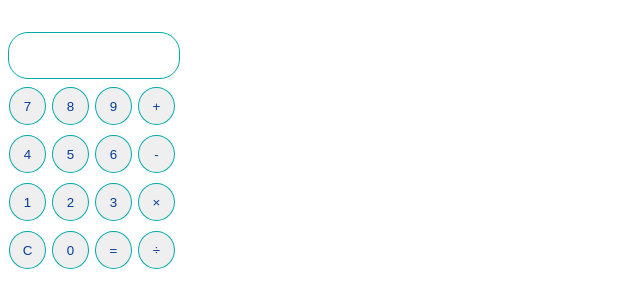
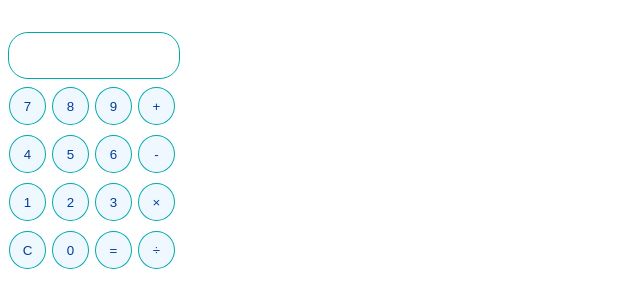
Before and after one commit to LIUHSI/Calculator, a plain HTML site: page index.html in a window 1280 px wide. Shown: the whole page, without its empty margins (0-640 px from the left). Drawn offline with Linux system fonts and the light colour scheme.

Commit message:
Update calculator.css

```diff
--- a/calculator.css
+++ b/calculator.css
@@ -6,6 +6,7 @@
     border: 1px solid #00AAAA; /*邊框，實線，色號*/
     padding:10px; /*內距*/
     color: #003C9D;
+    outline: none;
 }
 .keyboard input {
 width: 37px; /*寬度*/
@@ -15,4 +16,6 @@ margin: 5px 1px; /*外邊界，可是為什麼不是4個？*/
 border-radius:50%; /*圓角，為什麼這個用%上面的用px？*/
 border: 1px solid #00AAAA; /*邊框，實線，色號*/ /*為什麼keyboard不用padding？*/
 color: #003C9D;
+outline: none;
+background-color: aliceblue
 }
```
